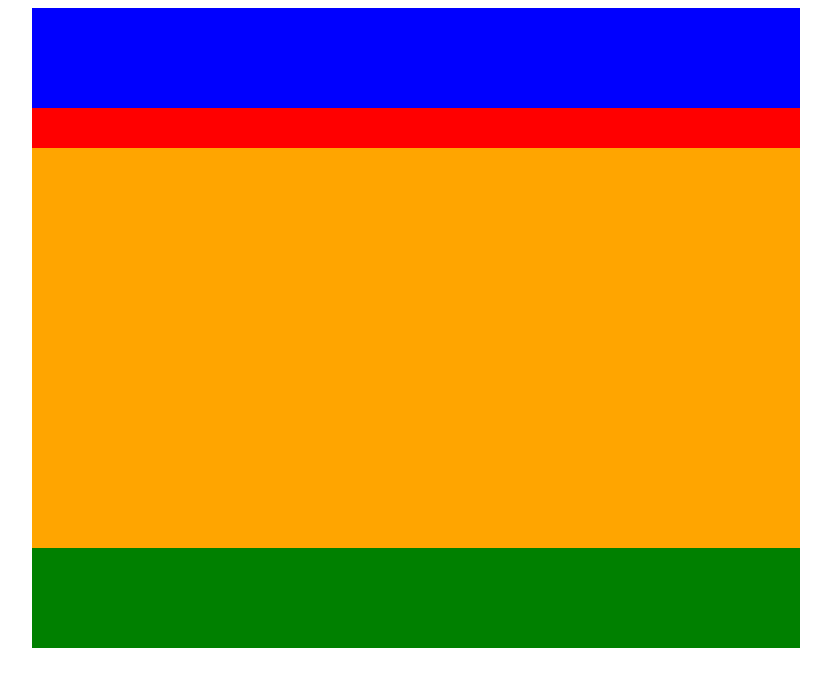
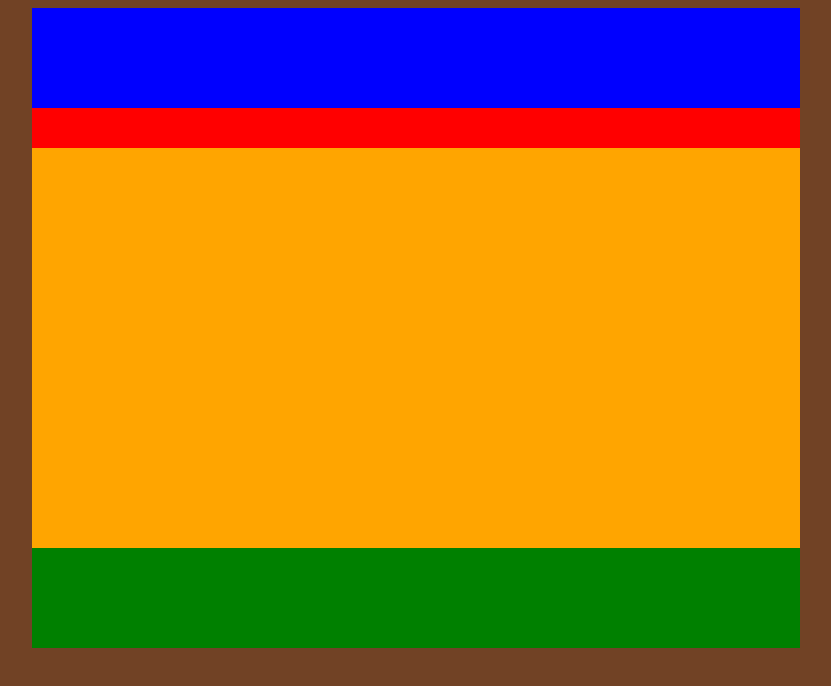
Before and after one commit to kirancyrusken/1_restaurant, a plain HTML site: page index.html in a window 1280 px wide. Shown: the whole page, without its empty margins (224-1055 px from the left). Drawn offline with Linux system fonts and the light colour scheme.

Commit message:
Change body background

```diff
--- a/main.css
+++ b/main.css
@@ -1,3 +1,7 @@
+
+body {
+    background-color: #714225;
+}
 
 .container {
     margin-left: auto;
```
